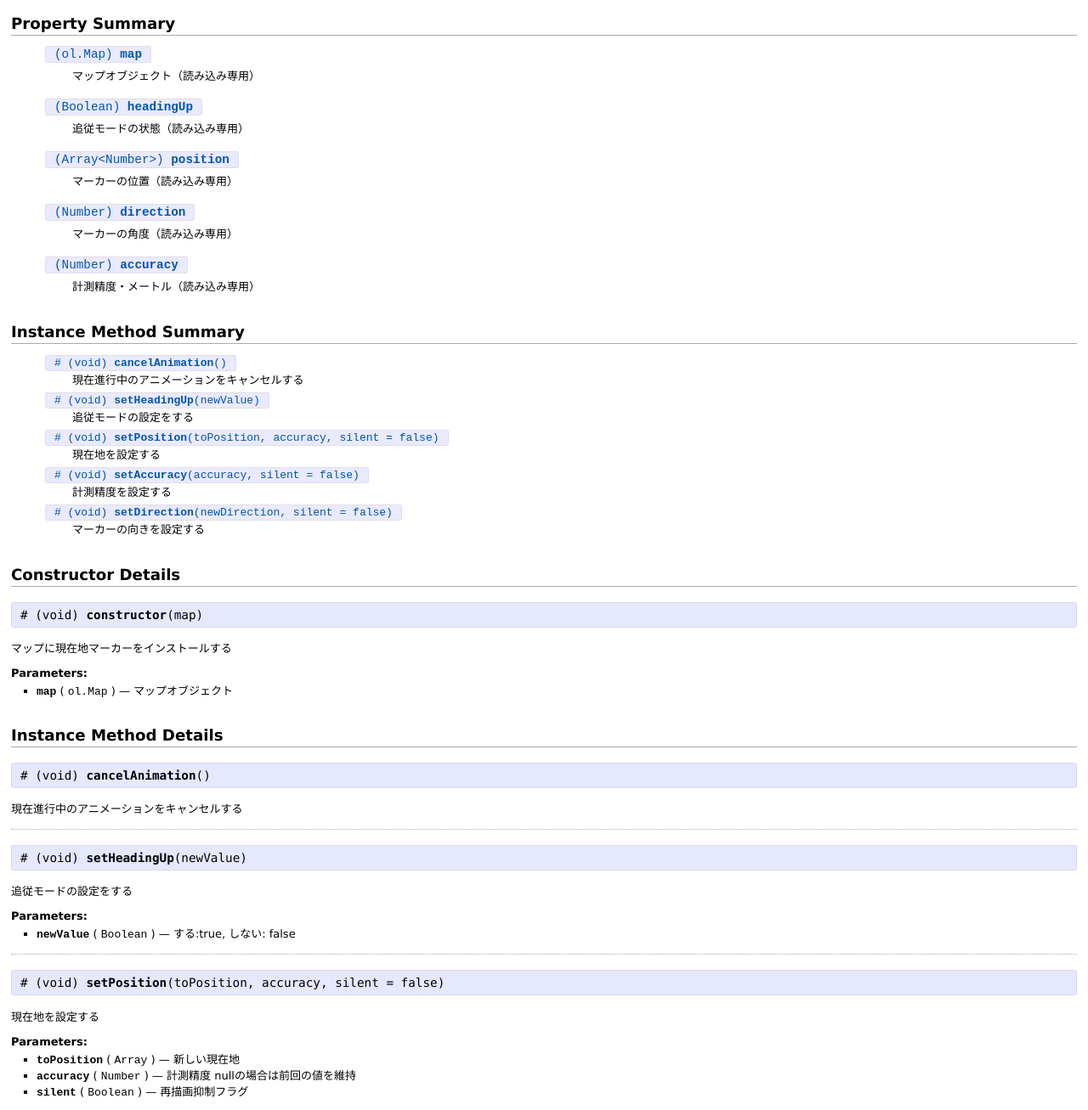
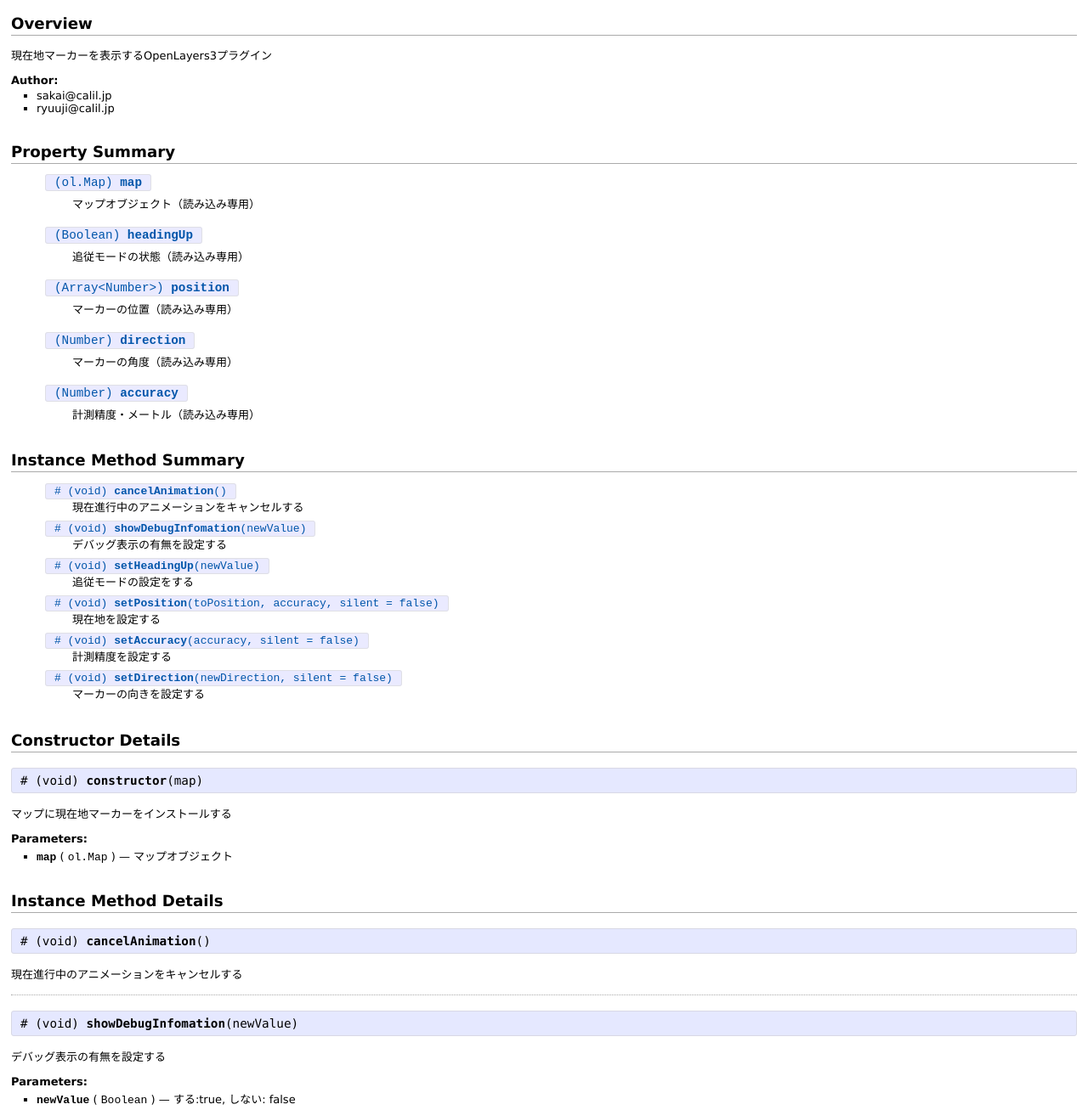
Before and after one commit to CALIL-archives/Kanimarker, a plain HTML site: page doc/class/Kanimarker.html in a window 1280 px wide. Shown: the part 140-1447 px from the top of the page at 85% size. Drawn offline with Linux system fonts and the light colour scheme.

Commit message:
ドキュメントを整備

```diff
--- a/doc/class/Kanimarker.html
+++ b/doc/class/Kanimarker.html
@@ -33,6 +33,21 @@
           <td>kanimarker.coffee</td>
         </tr>
       </table>
+      <h2>Overview</h2>
+      <div class='docstring'>
+  <p>現在地マーカーを表示するOpenLayers3プラグイン</p>
+</div>
+<div class='tags'>
+  <h3>Author:</h3>
+  <ul class='author'>
+    <li>
+      sakai@calil.jp
+    </li>
+    <li>
+      ryuuji@calil.jp
+    </li>
+  </ul>
+</div>
       <h2>Property Summary</h2>
       <dl class='properties'>
         <dt id='map-property'>
@@ -103,6 +118,18 @@
     </span>
     <span class='desc'>
       現在進行中のアニメーションをキャンセルする
+    </span>
+  </li>
+  <li>
+    <span class='signature'>
+      <a href='#showDebugInfomation-dynamic'>
+        #
+(void)
+<b>showDebugInfomation</b><span>(newValue)</span>
+      </a>
+    </span>
+    <span class='desc'>
+      デバッグ表示の有無を設定する
     </span>
   </li>
   <li>
@@ -196,6 +223,32 @@
   <p>現在進行中のアニメーションをキャンセルする</p>
 </div>
 <div class='tags'>
+</div>
+  </div>
+  <div class='method_details'>
+    <p class='signature' id='showDebugInfomation-dynamic'>
+      #
+(void)
+<b>showDebugInfomation</b><span>(newValue)</span>
+      <br>
+    </p>
+    <div class='docstring'>
+  <p>デバッグ表示の有無を設定する</p>
+</div>
+<div class='tags'>
+  <h3>Parameters:</h3>
+  <ul class='param'>
+    <li>
+      <span class='name'>newValue</span>
+      <span class='type'>
+        (
+          <tt>Boolean</tt>
+        )
+      </span>
+      &mdash;
+      <span class='desc'>する:true, しない: false </span>
+    </li>
+  </ul>
 </div>
   </div>
   <div class='method_details'>
@@ -345,7 +398,7 @@
 </div>
     </div>
     <div id='footer'>
-  August 23, 15 00:11:27 by
+  August 23, 15 01:27:05 by
   <a href='https://github.com/coffeedoc/codo' title='CoffeeScript API documentation generator'>
     Codo
   </a>
--- a/doc/javascript/search.js
+++ b/doc/javascript/search.js
@@ -1 +1 @@
-window.searchData = [{"t":"Kanimarker","p":"class/Kanimarker.html"},{"t":"kanimarker.coffee","p":"file/kanimarker.coffee.html"},{"t":"README.md","p":"extra/README.md.html"},{"t":"Kanimarker#cancelAnimation","p":"class/Kanimarker.html#cancelAnimation-dynamic"},{"t":"Kanimarker#constructor","p":"class/Kanimarker.html#constructor-dynamic"},{"t":"Kanimarker#setAccuracy","p":"class/Kanimarker.html#setAccuracy-dynamic"},{"t":"Kanimarker#setDirection","p":"class/Kanimarker.html#setDirection-dynamic"},{"t":"Kanimarker#setHeadingUp","p":"class/Kanimarker.html#setHeadingUp-dynamic"},{"t":"Kanimarker#setPosition","p":"class/Kanimarker.html#setPosition-dynamic"}]
+window.searchData = [{"t":"Kanimarker","p":"class/Kanimarker.html"},{"t":"kanimarker.coffee","p":"file/kanimarker.coffee.html"},{"t":"README.md","p":"extra/README.md.html"},{"t":"Kanimarker#cancelAnimation","p":"class/Kanimarker.html#cancelAnimation-dynamic"},{"t":"Kanimarker#constructor","p":"class/Kanimarker.html#constructor-dynamic"},{"t":"Kanimarker#setAccuracy","p":"class/Kanimarker.html#setAccuracy-dynamic"},{"t":"Kanimarker#setDirection","p":"class/Kanimarker.html#setDirection-dynamic"},{"t":"Kanimarker#setHeadingUp","p":"class/Kanimarker.html#setHeadingUp-dynamic"},{"t":"Kanimarker#setPosition","p":"class/Kanimarker.html#setPosition-dynamic"},{"t":"Kanimarker#showDebugInfomation","p":"class/Kanimarker.html#showDebugInfomation-dynamic"}]
```
Also changed, not shown: doc/alphabetical_index.html (+1 -1 lines), doc/extra/README.md.html (+1 -1 lines), doc/file/kanimarker.coffee.html (+1 -1 lines), doc/method_list.html (+8 -0 lines).
